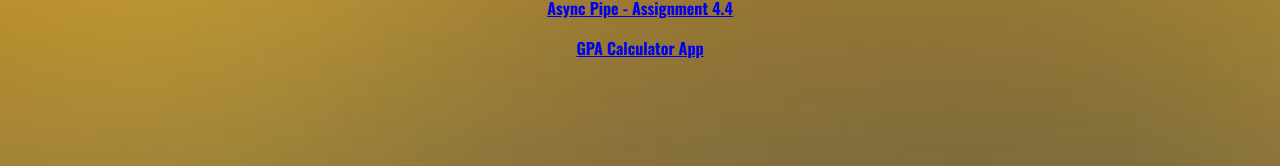
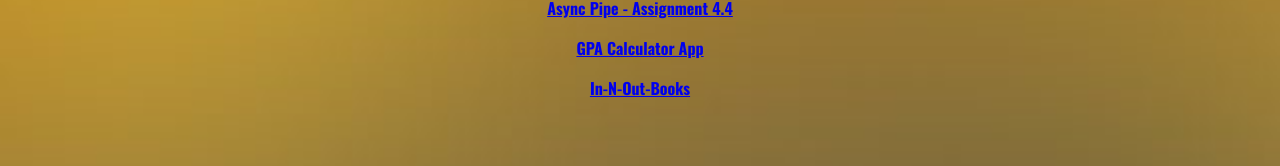
Before and after one commit to lucash0331/buportfolio, a plain HTML site: page devops.html in a window 1280 px wide. Shown: the part 3366-3532 px from the top of the page. Drawn offline with nearby package versions, Linux system fonts and the light colour scheme; a script that the page names is missing.

Commit message:
Update devops.html

```diff
--- a/devops.html
+++ b/devops.html
@@ -116,6 +116,7 @@ Description: devops page for my personal portfolio project
         <br />
         <p style="text-align:center"><a href="https://lucash0331.github.io/composer-app/composer-list"><strong>Async Pipe - Assignment 4.4</strong><a></p>
         <p style="text-align:center"><a href="https://lucash0331.github.io/assignment-7.3/session/sign-in"><strong>GPA Calculator App</strong><a></p>
+        <p style="text-align:center"><a href="https://lucash0331.github.io/in-n-out-books/"><strong>In-N-Out-Books</strong><a></p>
         </div>
     </div>
     <br />
```
